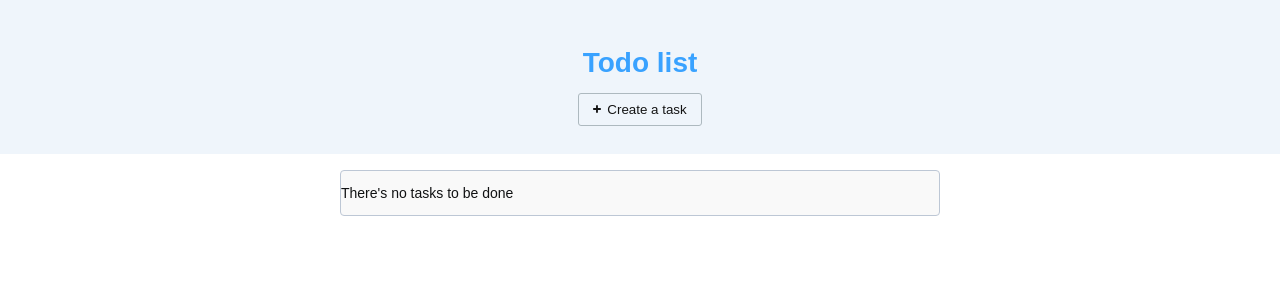
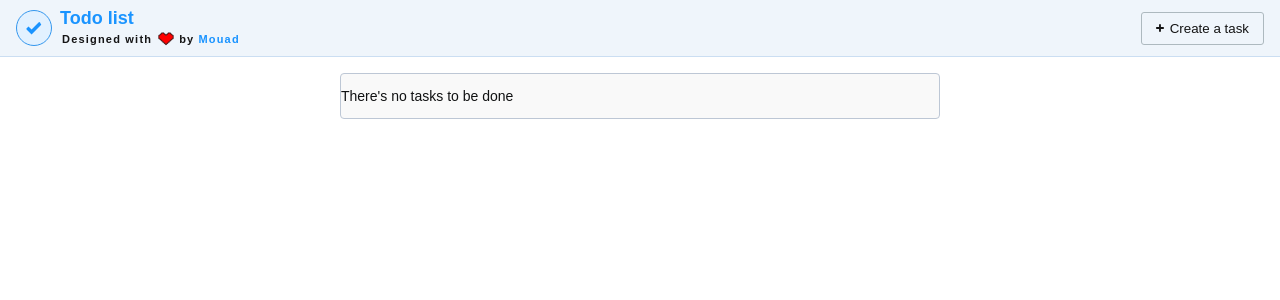
Before and after one commit to Hostname47/todo-list, a React (Create React App) app: page / in a window 1280 px wide. Shown: the top 300 px of the page. Built offline with nearby package versions, Linux system fonts and the light colour scheme.

Commit message:
enhance header
(cherry picked from commit 7e64dd7d1ad1410f3eb373c08c26e89920cd8eb4)

```diff
--- a/package.json
+++ b/package.json
@@ -1,6 +1,7 @@
 {
   "name": "todo-list",
   "version": "0.1.0",
+  "homepage": "https://hostname47.github.io/todo-list",
   "private": true,
   "dependencies": {
     "@testing-library/jest-dom": "^5.16.5",
@@ -12,6 +13,8 @@
     "web-vitals": "^2.1.4"
   },
   "scripts": {
+    "predeploy": "npm run build",
+    "deploy": "gh-pages -d build",
     "start": "react-scripts start",
     "build": "react-scripts build",
     "test": "react-scripts test",
@@ -34,5 +37,8 @@
       "last 1 firefox version",
       "last 1 safari version"
     ]
+  },
+  "devDependencies": {
+    "gh-pages": "^4.0.0"
   }
 }
--- a/src/components/Header.js
+++ b/src/components/Header.js
@@ -1,19 +1,53 @@
-import React, { useContext } from 'react'
+import React, { useContext, useEffect, useRef } from 'react'
 import { ModalsContext } from '../App'
 
 function Header() {
+  const heartRef = useRef()
   const modalsContext = useContext(ModalsContext)
   const handleCreateTaskModalOpen = () => {
     modalsContext.dispatch({ type: 'createTaskSwitch', value: true })
   }
 
+  useEffect(() => {
+    const heartBeating = setInterval(() => {
+      if(heartRef.current.style.width === '16px') {
+        heartRef.current.style.width = '19px'
+        heartRef.current.style.width = '19px'
+      } else {
+        heartRef.current.style.width = '16px'
+        heartRef.current.style.width = '16px'
+      }
+    }, 500)
+
+    return () => {
+      clearInterval(heartBeating)
+    }
+  }, [])
+
+  const heartWrapper = { maxHeight: '19px', height: '19px', maxWidth: '19px', width: '19px', margin: '0 2px' }
+  const heart = { width: '16px', stroke: '#331010', strokeWidth: '5px' }
+
   return (
     <header>
-        <h1>Todo list</h1>
-        <button className='button-style-1' onClick={ handleCreateTaskModalOpen }>
-          <svg className="size8" xmlns="http://www.w3.org/2000/svg" viewBox="0 0 260 260"><path d="M4.41,104.24c2.53-3,5.67-4,9.7-4,26.83.17,53.67,0,80.5.17,3.53,0,4.61-.67,4.58-4.44-.18-27-.1-54-.09-81,0-7.29,2-9.31,9.16-9.32q21.22,0,42.45,0c6.91,0,9,2.09,9,9,0,27,.09,54-.09,81,0,3.82.94,4.79,4.76,4.76,26.83-.17,53.67-.1,80.5-.09,7.58,0,9.5,1.92,9.51,9.47q0,21.23,0,42.45c0,6.55-2.17,8.66-8.83,8.67-27.16,0-54.32.09-81.47-.09-3.77,0-4.47,1-4.45,4.58.15,26.83,0,53.66.17,80.49,0,4-1,7.17-4,9.7H103c-3-2.53-4-5.67-4-9.7.16-26.85,0-53.7.18-80.55,0-3.65-.87-4.54-4.52-4.52-26.85.18-53.7,0-80.55.18-4,0-7.18-1-9.71-4Z"/></svg>
-          <span>Create a task</span>
-        </button>
+      <div className='align-center'>
+        <svg id='logo-icon' fill='#1993ff' xmlns="http://www.w3.org/2000/svg" viewBox="0 0 512 512"><path d="M433.73,49.92,178.23,305.37,78.91,206.08.82,284.17,178.23,461.56,511.82,128Z"/></svg>
+        <div>
+          <h1 id='logo-title'>Todo list</h1>
+          <div className='dark'>
+              <div className="align-center fs11" style={{ letterSpacing: '1.2px', gap: '2px' }}>
+                  <p className="unselectable bold no-margin ml2">Designed with</p>
+                  <div style={ heartWrapper } className="full-center" title="LOVE">
+                      <svg ref={ heartRef } fill="#FF0000" style={ heart } xmlns="http://www.w3.org/2000/svg" viewBox="0 0 100 94.5"><path d="M86.82,26.63v-7.3H78.64V12H62.27v7.29H54.09v7.3H45.91v-7.3H37.73V12H21.36v7.29H13.18v7.3H5V48.5h8.18v7.29h8.18v7.29h8.19v7.29h8.18v7.3h8.18V85h8.18V77.67h8.18v-7.3h8.18V63.08h8.19V55.79h8.18V48.5H95V26.63Z"/></svg>
+                  </div>
+                  <p className="unselectable bold no-margin">by<a href="https://mouad-nassri.netlify.app" target="_blank" className="no-underline" style={{ color: '#1993ff', marginLeft: '4px' }}>Mouad</a></p>
+              </div>
+          </div>
+        </div>
+      </div>
+      <button className='button-style-1 move-to-right' onClick={ handleCreateTaskModalOpen }>
+        <svg className="size8" xmlns="http://www.w3.org/2000/svg" viewBox="0 0 260 260"><path d="M4.41,104.24c2.53-3,5.67-4,9.7-4,26.83.17,53.67,0,80.5.17,3.53,0,4.61-.67,4.58-4.44-.18-27-.1-54-.09-81,0-7.29,2-9.31,9.16-9.32q21.22,0,42.45,0c6.91,0,9,2.09,9,9,0,27,.09,54-.09,81,0,3.82.94,4.79,4.76,4.76,26.83-.17,53.67-.1,80.5-.09,7.58,0,9.5,1.92,9.51,9.47q0,21.23,0,42.45c0,6.55-2.17,8.66-8.83,8.67-27.16,0-54.32.09-81.47-.09-3.77,0-4.47,1-4.45,4.58.15,26.83,0,53.66.17,80.49,0,4-1,7.17-4,9.7H103c-3-2.53-4-5.67-4-9.7.16-26.85,0-53.7.18-80.55,0-3.65-.87-4.54-4.52-4.52-26.85.18-53.7,0-80.55.18-4,0-7.18-1-9.71-4Z"/></svg>
+        <span>Create a task</span>
+      </button>
     </header>
   )
 }
--- a/src/core.css
+++ b/src/core.css
@@ -6,16 +6,28 @@ body {
 }
 
 header {
-  padding: 28px 0;
   background-color: #eff5fb;
   display: flex;
-  flex-direction: column;
   align-items: center;
+  padding: 0 16px;
+  height: 56px;
+  border-bottom: 1px solid #CBDEF2;
 }
 
-header h1 {
-  color: #39a2ff;
-  margin-bottom: 14px;
+#logo-title {
+  font-size: 18px;
+  color: #1a94ff;
+  margin: 0;
+}
+
+#logo-icon {
+  width: 16px;
+  height: 16px;
+  padding: 9px 9px;
+  background-color: #E2F1FF;
+  border: 1px solid #3497EE;
+  border-radius: 50%;
+  margin-right: 8px;
 }
 
 button {
@@ -32,6 +44,19 @@ input[type=checkbox] {
 label {
   display: flex;
 }
+
+.no-underline {
+  text-decoration: none;
+}
+
+.no-margin {
+  margin: 0;
+}
+
+.bold { font-weight: bold; }
+
+.fs11 { font-size: 11px; }
+.fs12 { font-size: 12px; }
 
 .label-style-1 {
   font-size: 14px;
@@ -145,9 +170,9 @@ label {
 .size16 { width: 16px; height: 16px; }
 
 .my8 { margin-top: 8px; margin-bottom: 8px; }
-.mb8 {
-  margin-bottom: 8px;
-}
+.mb8 { margin-bottom: 8px; }
+.ml6 { margin-left: 6px; }
+.ml2 { margin-left: 2px; }
 
 .g6 { gap: 6px; }
 .g8 { gap: 8px; }
@@ -221,10 +246,6 @@ label {
   background-color: #1d2124a8;
 }
 
-.modal-box {
-
-}
-
 .modal-box .title {
   margin: 0;
   color: #1d2024;
```
Also changed, not shown: 1 other file (tests, documents, lock files or other folders).
